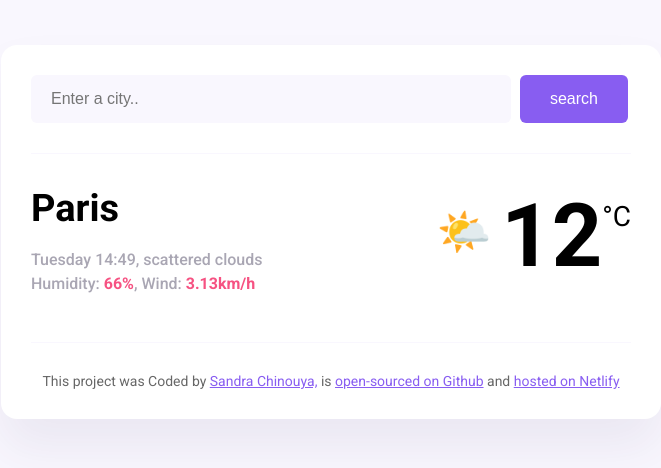
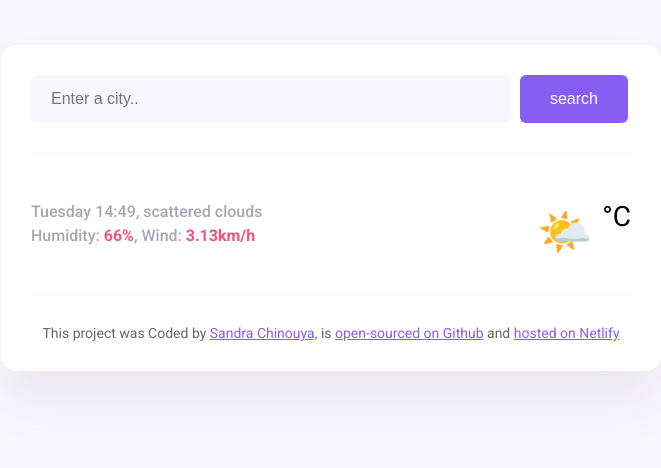
Before and after one commit to Sandrac01/weather-project, a plain HTML site: page index.html in a window 1280 px wide. Shown: the whole page, without its empty margins (309-970 px from the left). Drawn offline with nearby package versions, Linux system fonts and the light colour scheme; no server answers; a web font is replaced by a local one.

Commit message:
corrected index.js code

```diff
--- a/index.html
+++ b/index.html
@@ -31,7 +31,7 @@
       <main>
         <div class="weather-app-data">
           <div>
-            <h1 class="weather-app-city" id="city">Paris</h1>
+            <h1 class="weather-app-city" id="city"></h1>
             <p class="weather-app-details">
               Tuesday 14:49, scattered clouds
               <br />
@@ -40,7 +40,7 @@
           </div>
           <div class="weather-app-temperature-container">
             <div class="weather-app-icon">🌤️</div>
-            <div class="weather-app-temperature" id="temperature">12</div>
+            <div class="weather-app-temperature" id="temperature"></div>
             <div class="weather-app-unit">°C</div>
           </div>
         </div>
--- a/src/index.js
+++ b/src/index.js
@@ -2,7 +2,6 @@ function refreshWeather(response) {
   let temperatureElement = document.querySelector("#temperature");
   let temperature = response.data.temperature.current;
   let cityElement = document.querySelector("#city");
-  cityElement.innerHTML = searchInput.value;
 
   cityElement.innerHTML = response.data.city;
   temperatureElement.innerHTML = Math.round(temperature);
@@ -23,3 +22,5 @@ function handleSearchSubmit(event) {
 
 let searchFormElement = document.querySelector("#search-form");
 searchFormElement.addEventListener("submit", handleSearchSubmit);
+
+searchCity("Paris");
```
